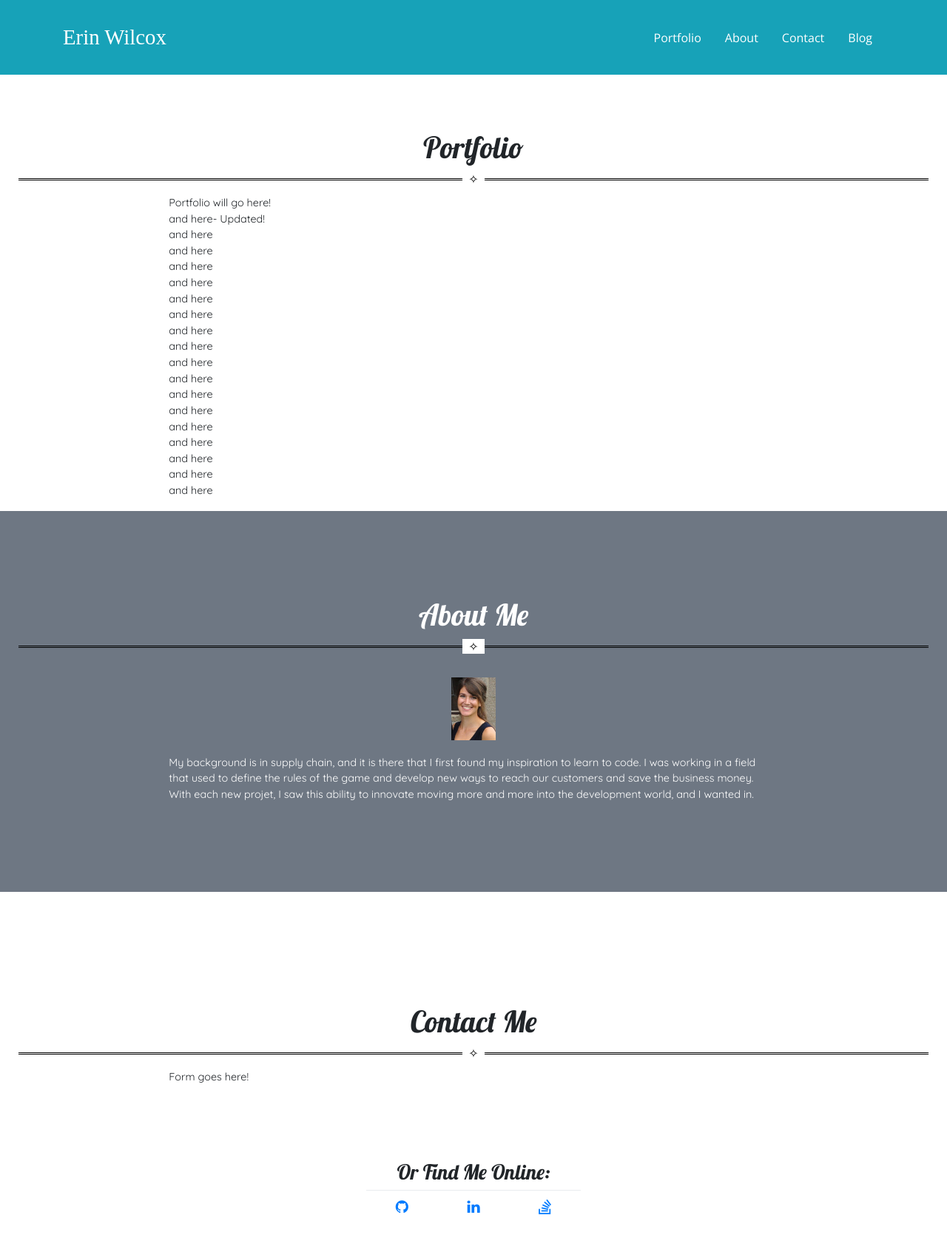
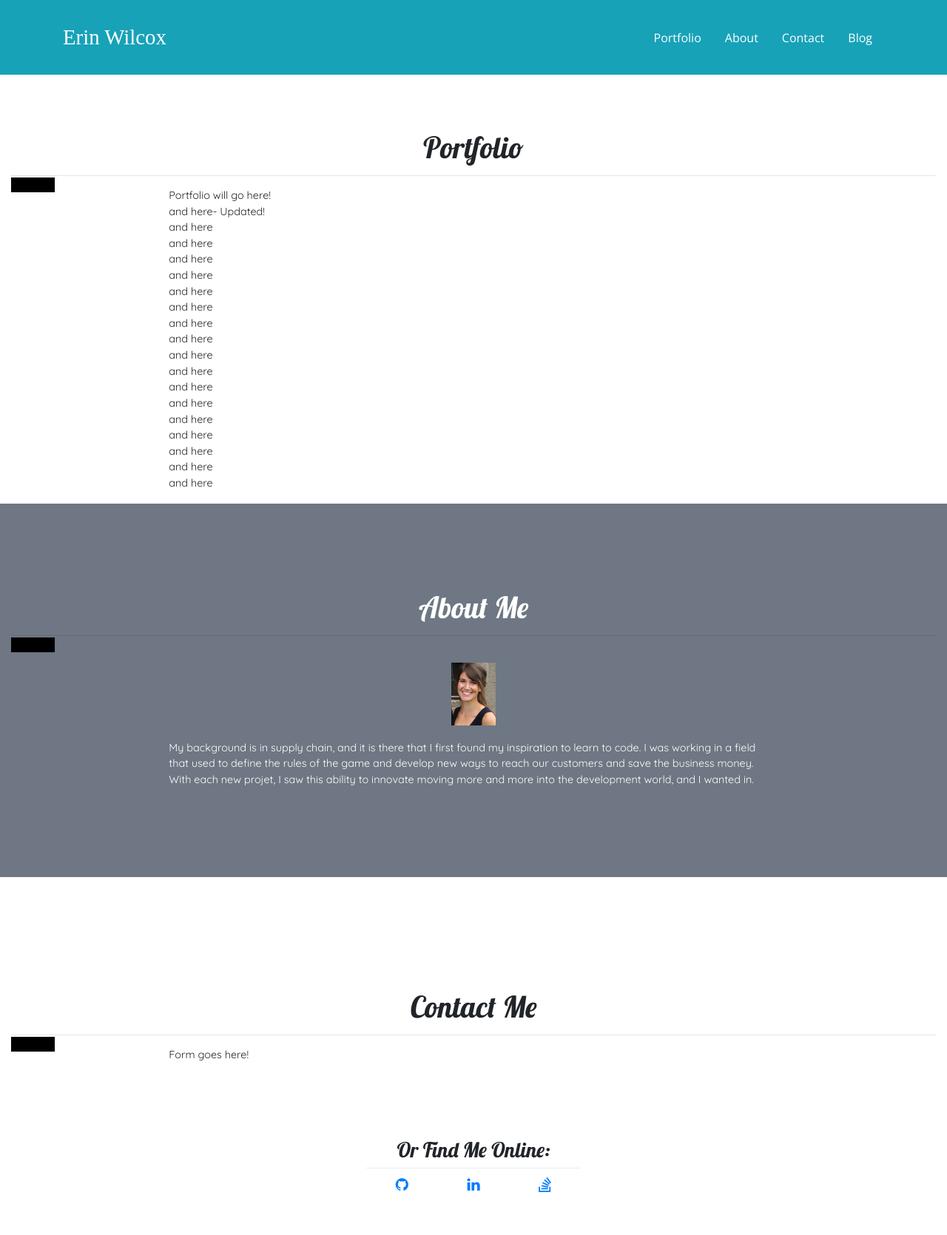
Before and after one commit to brookin8/brookin8.github.io, a Jekyll site: the page built from index.html, in a window 1280 px wide. Shown: the whole page at 74% size. Built offline with Jekyll 4.4.1, drawn with Linux system fonts in a browser that asks for light colours; some web fonts are replaced; after the commit the page ends 1640 px from its top, so only the background shows below that.

Commit message:
Formatting hr

```diff
--- a/index.html
+++ b/index.html
@@ -6,29 +6,21 @@
 <head>
 	<link rel="stylesheet" href="font-awesome/css/font-awesome.min.css">
 	<style>
-		hr {
-		  text-align: center; /* horizontal centering */
-		  line-height: 1px; /* vertical centering */
-		  height: 1px; /* gap between the lines */
-		  font-size: 1em; /* choose font size you like */
-		  border-width: 1px 0; /* top and bottom borders */
-		  border-style: solid;
-		  border-color: #000000;
-		  margin: 20px 10px; /* 20px space above/below, 10px left/right */
-
-		  /* ensure 1px gap between borders */
-		  -webkit-box-sizing: content-box;
-		  -moz-box-sizing: content-box;
-		  -ms-box-sizing: content-box;
-		  -o-box-sizing: content-box;
-		  box-sizing: content-box;
+		hr:before {
+		  content: "\2727"; /* section sign */
+		  background-color: black;
+		  color:black;
+		  display: inline; /* for vertical centering and background knockout */
+		  position:relative;
+		  padding: 0 0.5em; /* size of background color knockout */
 		}
 
 		hr:after {
 		  content: "\2727"; /* section sign */
-		  color: #000000;
+		  background-color: black;
+		  color:black;
 		  display: inline; /* for vertical centering and background knockout */
-		  background-color: #ffffff; /* same as background color */
+		  position:relative;
 		  padding: 0 0.5em; /* size of background color knockout */
 		}
 	</style>
```
